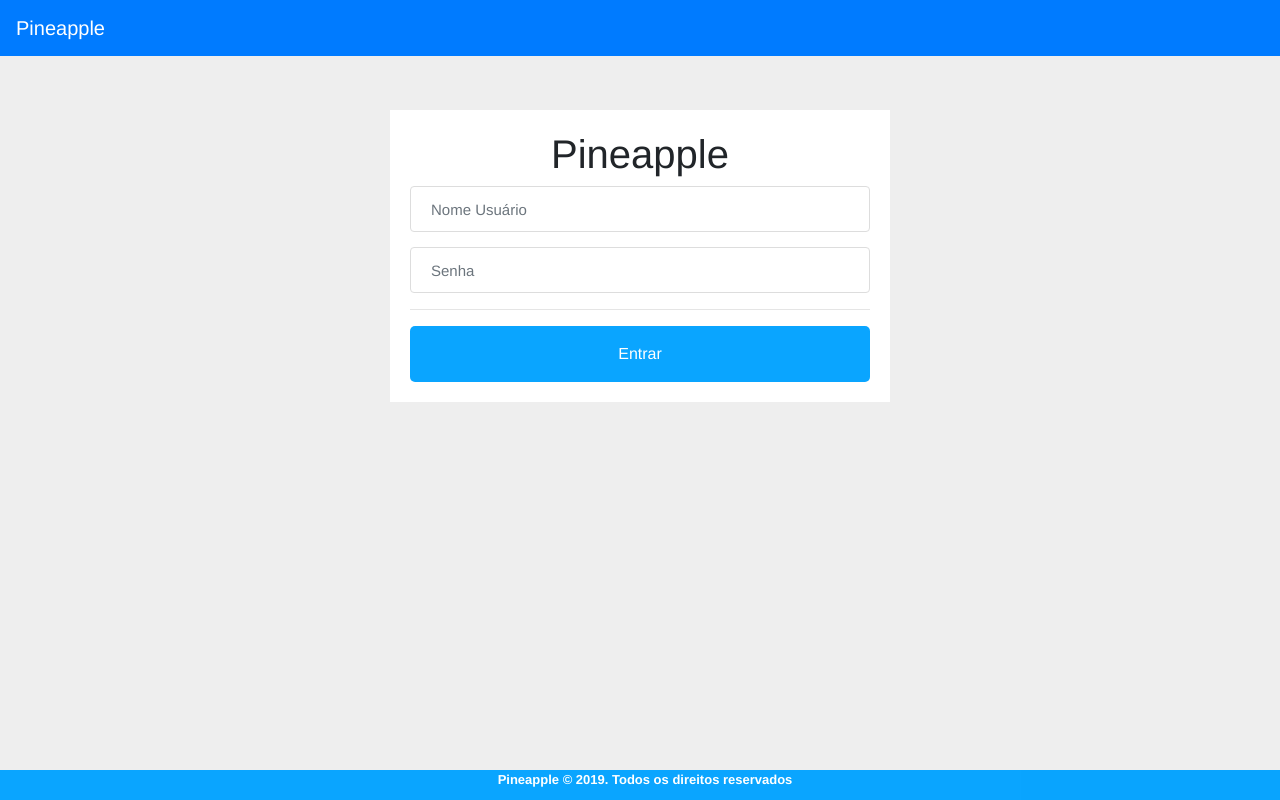
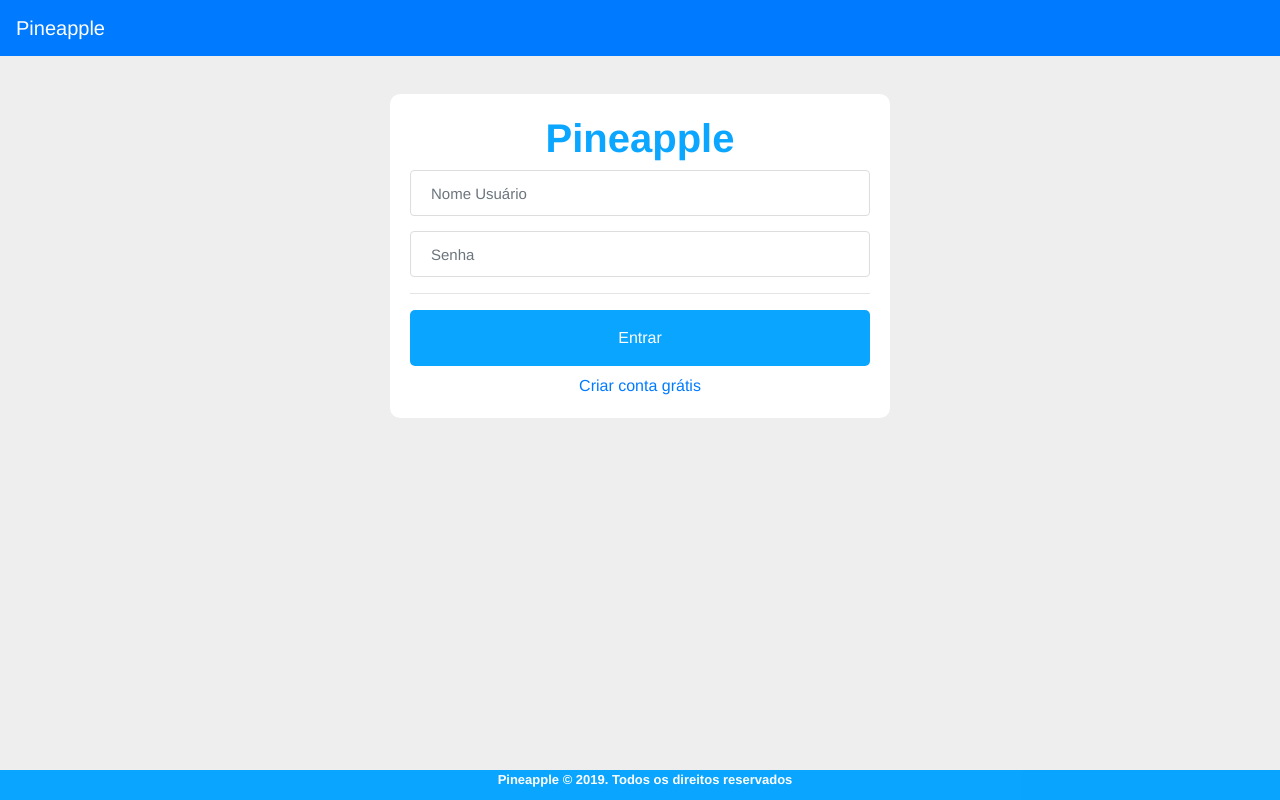
Before and after one commit to matheusangelo/react-crud, a React (Create React App) app: page / in a window 1280 px wide. Built offline with nearby package versions, Linux system fonts and the light colour scheme.

Commit message:
Modificações form login

```diff
--- a/src/App.css
+++ b/src/App.css
@@ -53,6 +53,7 @@
   padding: 20px;
   flex-direction: column;
   align-items: center;
+  border-radius: 10px 10px 10px;
 }
 
 .form-login Input{
@@ -78,3 +79,8 @@
 .navbar navbar-dark bg-primary topo{
   background-color:  rgba(0, 162, 255, 0.959);
 }
+
+.titulo-login{
+  color: rgba(0, 162, 255, 0.959);
+  font-weight: bold;
+}
--- a/src/components/login/Login.jsx
+++ b/src/components/login/Login.jsx
@@ -1,5 +1,6 @@
 import React, {Component} from 'react';
 import {Container, Form, Input,Button} from 'reactstrap';
+import {Link} from 'react-router-dom'
 
 class Login extends Component{
     constructor(props){
@@ -9,11 +10,12 @@ class Login extends Component{
         return(
             <Container className="container-login">
                 <Form className="form-login">
-                    <h1>Pineapple</h1>
+                    <h1 className="titulo-login">Pineapple</h1>
                     <Input type="text" placeholder="Nome Usuário"/>
                     <Input type="password" placeholder="Senha"/>
                     <hr />
-                    <Button>Entrar</Button>
+                    <Button className="mb-2">Entrar</Button>
+                    <Link><span>Criar conta grátis</span></Link>
                 </Form>
             </Container>
         )
```
